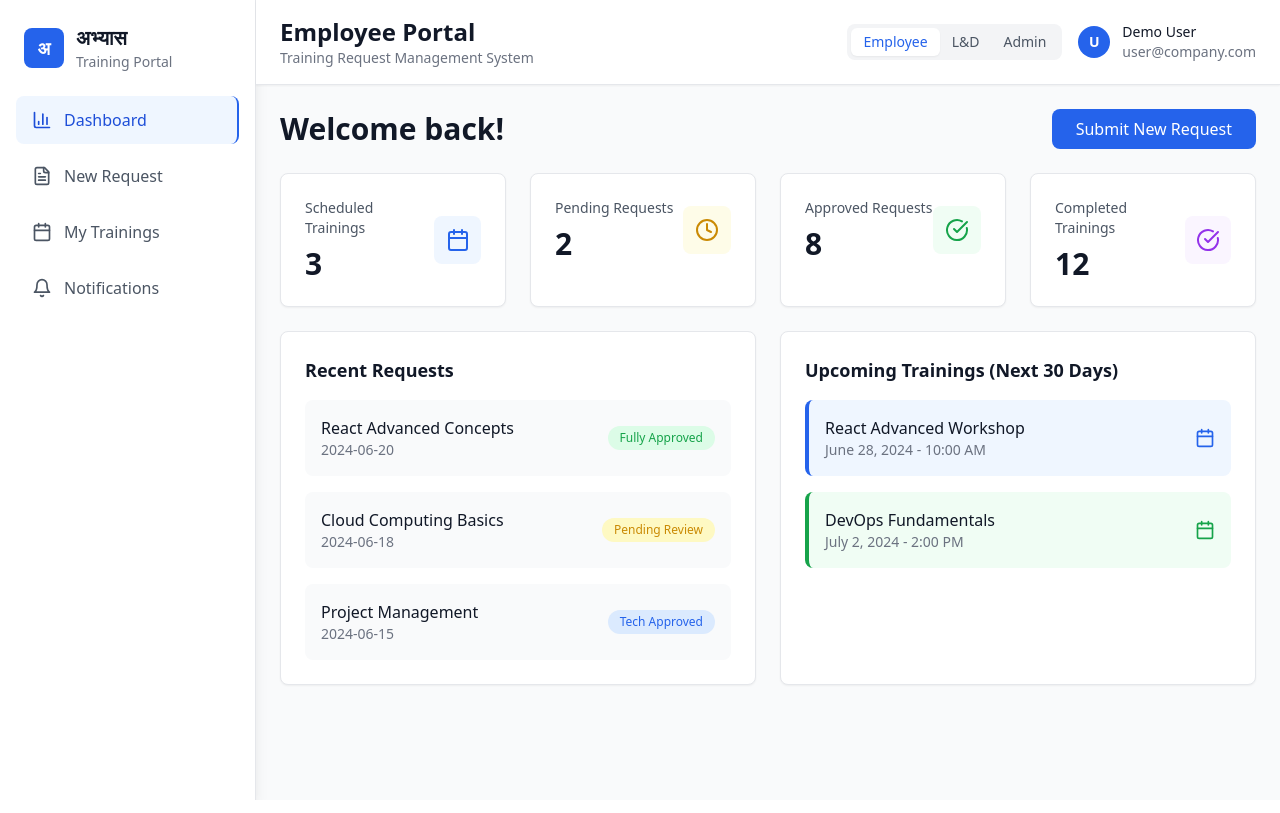
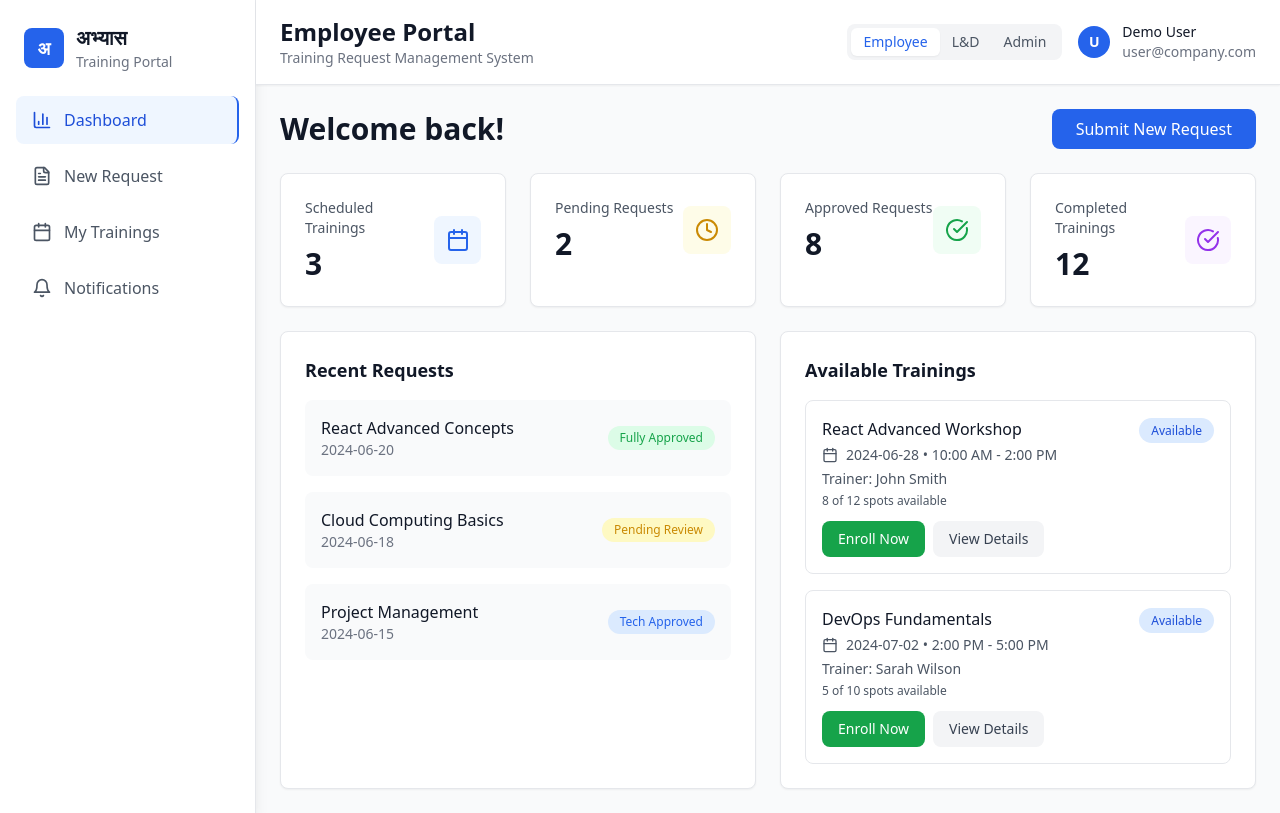
Before and after one commit to Abhisheksoni14/learn-track-automate, a React (Vite) app: page / in a window 1280 px wide. Built offline with nearby package versions, Linux system fonts and the light colour scheme.

Commit message:
Add employee enrollment functionality
Adds enrollment functionality to upcoming training sessions in the employee dashboard.

```diff
--- a/src/components/dashboard/EmployeeDashboard.tsx
+++ b/src/components/dashboard/EmployeeDashboard.tsx
@@ -4,10 +4,22 @@ import { StatsCard } from '../ui/StatsCard';
 import { TrainingRequestForm } from '../forms/TrainingRequestForm';
 import { MyTrainings } from '../training/MyTrainings';
 import { Calendar, Clock, CheckCircle, XCircle, AlertCircle } from 'lucide-react';
+import { toast } from '@/hooks/use-toast';
 
 interface EmployeeDashboardProps {
   currentView: string;
   setCurrentView: (view: string) => void;
+}
+
+interface UpcomingTraining {
+  id: number;
+  title: string;
+  date: string;
+  time: string;
+  trainer: string;
+  availableSpots: number;
+  totalSpots: number;
+  isEnrolled: boolean;
 }
 
 export const EmployeeDashboard = ({ currentView, setCurrentView }: EmployeeDashboardProps) => {
@@ -16,6 +28,60 @@ export const EmployeeDashboard = ({ currentView, setCurrentView }: EmployeeDashb
     { id: 2, title: 'Cloud Computing Basics', date: '2024-06-18', status: 'pending' },
     { id: 3, title: 'Project Management', date: '2024-06-15', status: 'tech_approved' },
   ]);
+
+  const [upcomingTrainings, setUpcomingTrainings] = useState<UpcomingTraining[]>([
+    {
+      id: 1,
+      title: 'React Advanced Workshop',
+      date: '2024-06-28',
+      time: '10:00 AM - 2:00 PM',
+      trainer: 'John Smith',
+      availableSpots: 8,
+      totalSpots: 12,
+      isEnrolled: false
+    },
+    {
+      id: 2,
+      title: 'DevOps Fundamentals',
+      date: '2024-07-02',
+      time: '2:00 PM - 5:00 PM',
+      trainer: 'Sarah Wilson',
+      availableSpots: 5,
+      totalSpots: 10,
+      isEnrolled: false
+    }
+  ]);
+
+  const handleEnrollment = (trainingId: number, isEnrolling: boolean) => {
+    setUpcomingTrainings(prevTrainings =>
+      prevTrainings.map(training => {
+        if (training.id === trainingId) {
+          const updatedTraining = {
+            ...training,
+            isEnrolled: isEnrolling,
+            availableSpots: isEnrolling
+              ? training.availableSpots - 1
+              : training.availableSpots + 1
+          };
+
+          if (isEnrolling) {
+            toast({
+              title: "Enrollment Successful",
+              description: `You have successfully enrolled in ${training.title}`,
+            });
+          } else {
+            toast({
+              title: "Unenrolled Successfully",
+              description: `You have been unenrolled from ${training.title}`,
+            });
+          }
+
+          return updatedTraining;
+        }
+        return training;
+      })
+    );
+  };
 
   const getStatusColor = (status: string) => {
     switch (status) {
@@ -116,22 +182,68 @@ export const EmployeeDashboard = ({ currentView, setCurrentView }: EmployeeDashb
 
         {/* Upcoming Trainings */}
         <div className="bg-white rounded-lg shadow-sm border border-gray-200 p-6">
-          <h3 className="text-lg font-semibold text-gray-900 mb-4">Upcoming Trainings (Next 30 Days)</h3>
+          <h3 className="text-lg font-semibold text-gray-900 mb-4">Available Trainings</h3>
           <div className="space-y-4">
-            <div className="flex items-center justify-between p-4 bg-blue-50 rounded-lg border-l-4 border-blue-600">
-              <div>
-                <h4 className="font-medium text-gray-900">React Advanced Workshop</h4>
-                <p className="text-sm text-gray-500">June 28, 2024 - 10:00 AM</p>
+            {upcomingTrainings.map((training) => (
+              <div key={training.id} className="border border-gray-200 rounded-lg p-4">
+                <div className="flex items-start justify-between mb-3">
+                  <div className="flex-1">
+                    <h4 className="font-medium text-gray-900 mb-1">{training.title}</h4>
+                    <div className="text-sm text-gray-600 space-y-1">
+                      <div className="flex items-center">
+                        <Calendar className="w-4 h-4 mr-2" />
+                        {training.date} • {training.time}
+                      </div>
+                      <p>Trainer: {training.trainer}</p>
+                      <p className="text-xs">
+                        {training.availableSpots} of {training.totalSpots} spots available
+                      </p>
+                    </div>
+                  </div>
+                  <div className="ml-4">
+                    {training.isEnrolled ? (
+                      <span className="px-3 py-1 bg-green-100 text-green-700 text-xs font-medium rounded-full">
+                        Enrolled
+                      </span>
+                    ) : (
+                      <span className={`px-3 py-1 text-xs font-medium rounded-full ${
+                        training.availableSpots > 0
+                          ? 'bg-blue-100 text-blue-700'
+                          : 'bg-red-100 text-red-700'
+                      }`}>
+                        {training.availableSpots > 0 ? 'Available' : 'Full'}
+                      </span>
+                    )}
+                  </div>
+                </div>
+
+                <div className="flex gap-2">
+                  {training.isEnrolled ? (
+                    <button
+                      onClick={() => handleEnrollment(training.id, false)}
+                      className="px-4 py-2 bg-red-600 text-white text-sm rounded-lg hover:bg-red-700 transition-colors"
+                    >
+                      Unenroll
+                    </button>
+                  ) : (
+                    <button
+                      onClick={() => handleEnrollment(training.id, true)}
+                      disabled={training.availableSpots === 0}
+                      className={`px-4 py-2 text-sm rounded-lg transition-colors ${
+                        training.availableSpots > 0
+                          ? 'bg-green-600 text-white hover:bg-green-700'
+                          : 'bg-gray-300 text-gray-500 cursor-not-allowed'
+                      }`}
+                    >
+                      {training.availableSpots > 0 ? 'Enroll Now' : 'Full'}
+                    </button>
+                  )}
+                  <button className="px-4 py-2 bg-gray-100 text-gray-700 text-sm rounded-lg hover:bg-gray-200 transition-colors">
+                    View Details
+                  </button>
+                </div>
               </div>
-              <Calendar className="w-5 h-5 text-blue-600" />
-            </div>
-            <div className="flex items-center justify-between p-4 bg-green-50 rounded-lg border-l-4 border-green-600">
-              <div>
-                <h4 className="font-medium text-gray-900">DevOps Fundamentals</h4>
-                <p className="text-sm text-gray-500">July 2, 2024 - 2:00 PM</p>
-              </div>
-              <Calendar className="w-5 h-5 text-green-600" />
-            </div>
+            ))}
           </div>
         </div>
       </div>
```
